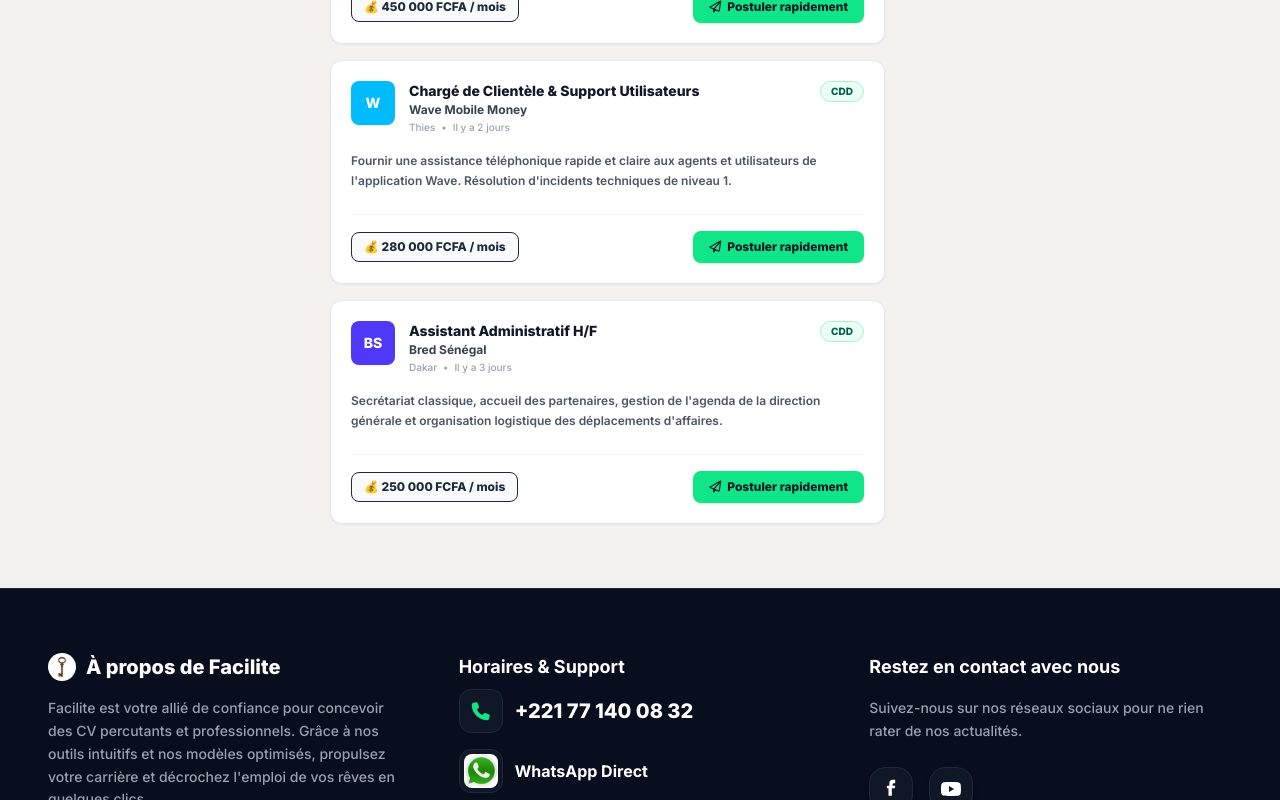
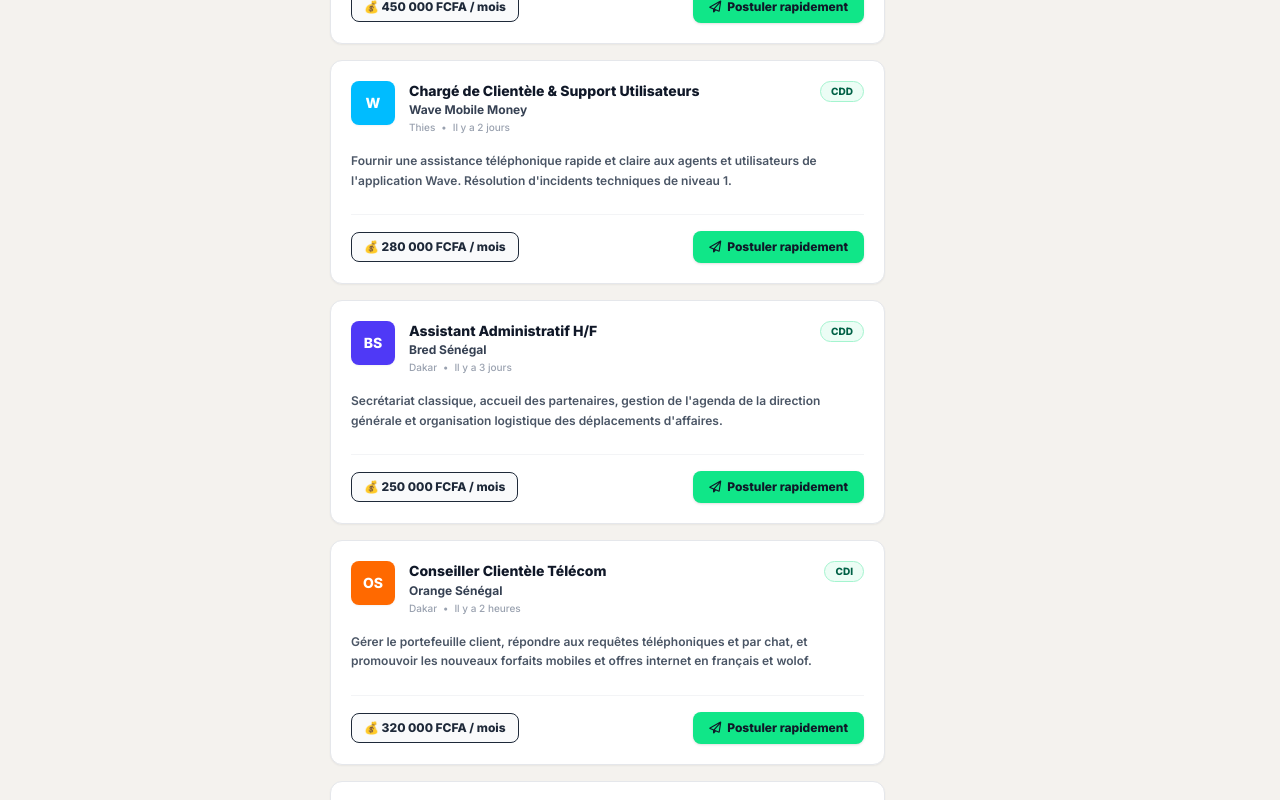
Before and after one commit to facilitefacile62-alt/facilite, a Next.js app: page / in a window 1280 px wide. Shown: the part 855-1655 px from the top of the page. Built offline with nearby package versions, Linux system fonts and the light colour scheme.

Commit message:
feat: implement infinite looping job feed scroll

```diff
--- a/src/app/page.js
+++ b/src/app/page.js
@@ -275,6 +275,7 @@
   const [keyword, setKeyword] = useState("");
   const [locationFilter, setLocationFilter] = useState("");
   const [contractFilter, setContractFilter] = useState("");
+  const [displayLimit, setDisplayLimit] = useState(10);
 
   const [formData, setFormData] = useState({
     name: "",
@@ -392,6 +393,30 @@
 
     setJobs(filtered);
   }, [keyword, locationFilter, contractFilter, selectedLang]);
+
+  // Infinite Scroll / Looping Feed listener
+  useEffect(() => {
+    const handleScroll = () => {
+      if (window.innerHeight + window.scrollY >= document.documentElement.scrollHeight - 400) {
+        setDisplayLimit((prev) => prev + 10);
+      }
+    };
+    window.addEventListener("scroll", handleScroll);
+    return () => window.removeEventListener("scroll", handleScroll);
+  }, []);
+
+  const getLoopedJobs = () => {
+    if (jobs.length === 0) return [];
+    const looped = [];
+    for (let i = 0; i < displayLimit; i++) {
+      const originalJob = jobs[i % jobs.length];
+      looped.push({
+        ...originalJob,
+        loopId: `${originalJob.id}-${i}`
+      });
+    }
+    return looped;
+  };
 
   const handleApplyClick = (job) => {
     setSelectedJobToApply(job);
@@ -1003,10 +1028,10 @@
 
             {/* Liste des Offres d'emploi */}
             <div className="space-y-4">
-              {jobs.length > 0 ? (
-                jobs.map((job) => (
+              {getLoopedJobs().length > 0 ? (
+                getLoopedJobs().map((job) => (
                   <div
-                    key={job.id}
+                    key={job.loopId}
                     className="bg-white rounded-xl border border-gray-200 p-5 shadow-xs hover:shadow-md transition duration-300 flex flex-col space-y-4"
                   >
                     {/* Header Offre */}
```
